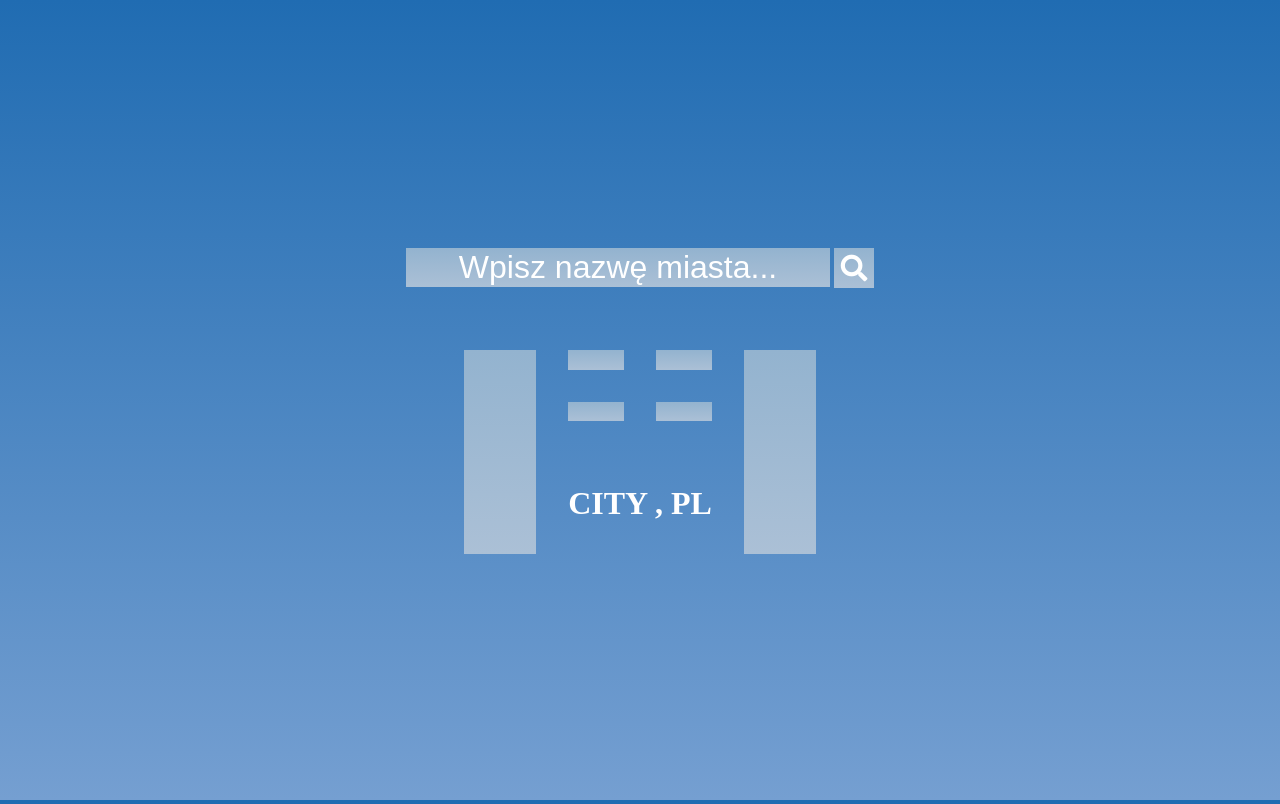
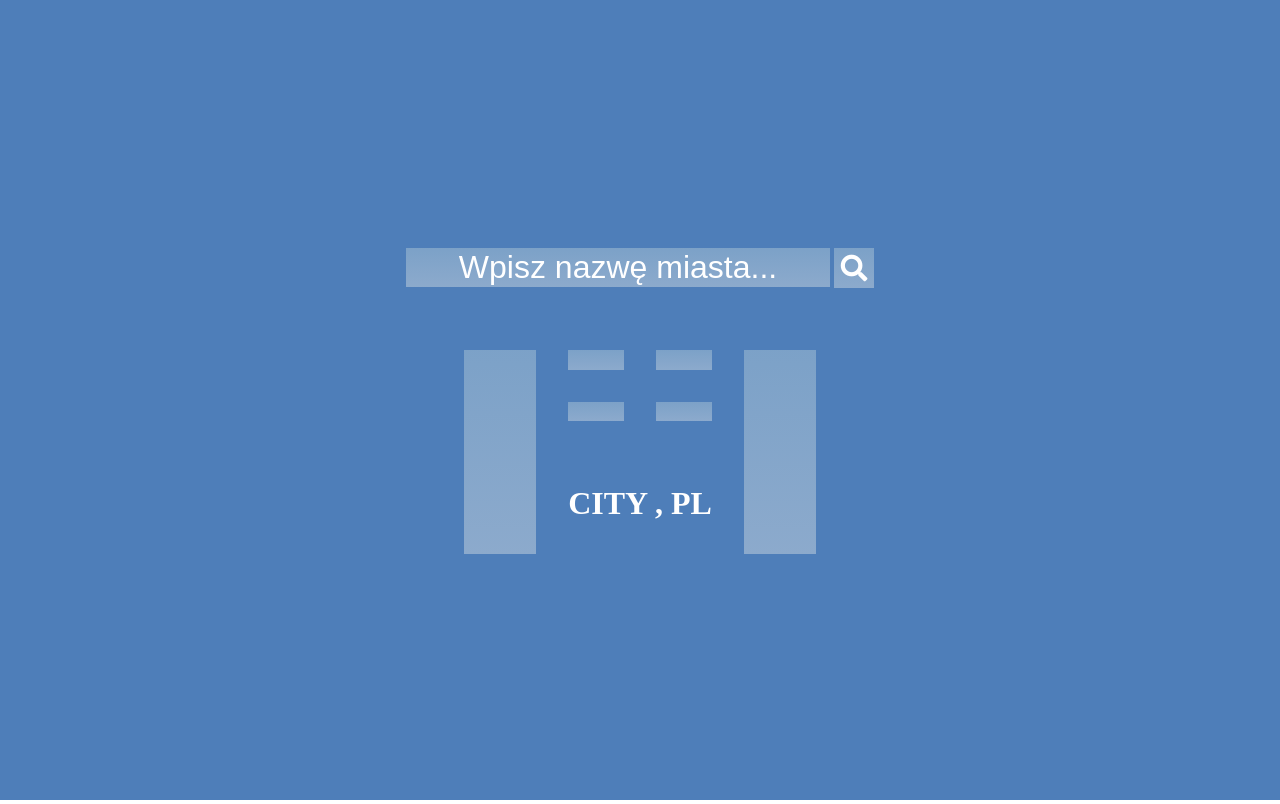
Before and after one commit to JedrzejZygadlo/coderscamp-week3, a plain HTML site: page index.html in a window 1280 px wide. Drawn offline with Linux system fonts and the light colour scheme; no server answers.

Commit message:
exported tile background to css variable

```diff
--- a/style.css
+++ b/style.css
@@ -1,6 +1,3 @@
-html{
-    background: linear-gradient(#206CB2, #759FD1) no-repeat center center fixed;
-}
 body, html {
     margin: 0;
     padding: 0;
@@ -11,6 +8,9 @@ body, html {
 *, ::after, ::before {
     box-sizing: border-box;
     position: relative;
+}
+:root {
+    --tileBg: linear-gradient(#93B3CFaa, #ABC0D6aa);
 }
 
 #wrapper {
@@ -29,7 +29,7 @@ body, html {
 input{
     font-size: 2em;
     border: none;
-    background: linear-gradient(#93B3CF, #ABC0D6);
+    background: var(--tileBg);
     text-align: center;
     opacity: 1;
     color: #fff;
@@ -45,7 +45,7 @@ button{
     width: 3em;
     height: 3em;
     border: none;
-    background: linear-gradient(#93B3CF, #ABC0D6);
+    background: var(--tileBg);
     color: #fff;
 }
 #container{
@@ -60,7 +60,7 @@ button{
 
 #left-container{
     grid-column:1/2;
-    background: linear-gradient(#93B3CF, #ABC0D6);
+    background: var(--tileBg);
     display: flex;
     flex-direction: column;
     text-align: center;
@@ -74,7 +74,7 @@ button{
 
 #right-container{
     grid-column:3/4;
-    background: linear-gradient(#93B3CF, #ABC0D6);
+    background: var(--tileBg);
     text-align: center;
     display: flex;
     flex-direction: column;
@@ -86,7 +86,8 @@ button{
     padding: 1em 0;
 }
 .next-day {
-    background: linear-gradient(#93B3CF, #ABC0D6);
+    background: var(--tileBg);
+    /* background-color: #94B4CF; */
 }
 
 p{
@@ -135,9 +136,6 @@ p{
 
 .favourite:hover  .minus {
     color: rgba(255, 255, 255,255)
-}
-.next-day {
-    background-color: #94B4CF;
 }
 
 p{
@@ -189,12 +187,13 @@ p{
     top: 0;
     z-index: -1;
     pointer-events: none;
-    opacity: 0.8;
+    background: rgb(78, 126, 185);
 }
 #videoBg > video {
     width: 100%;
     height: 100%;
     object-fit: cover;
+    opacity: 0.8;
 }
 
 @media (max-width: 800px){
```
